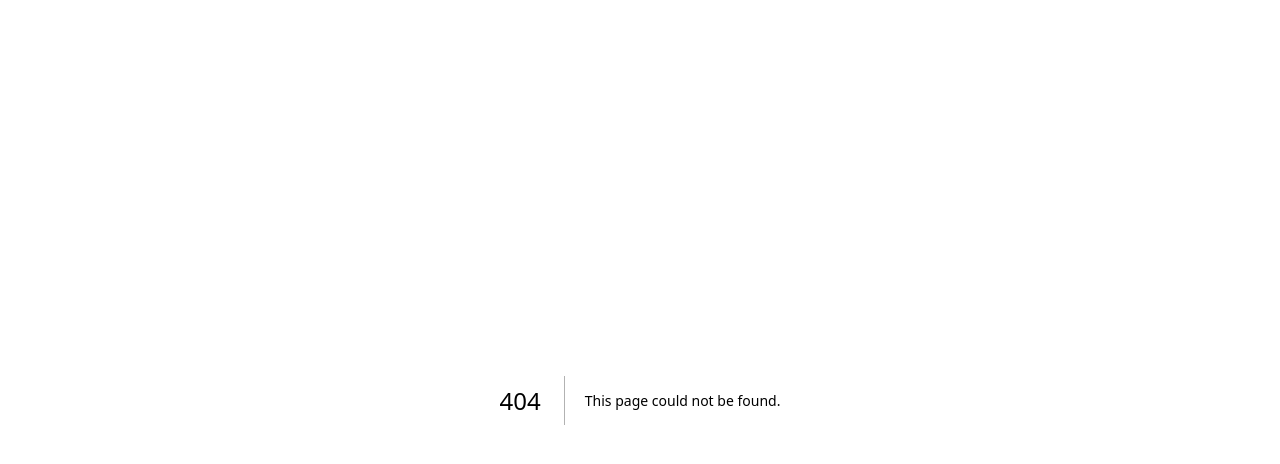
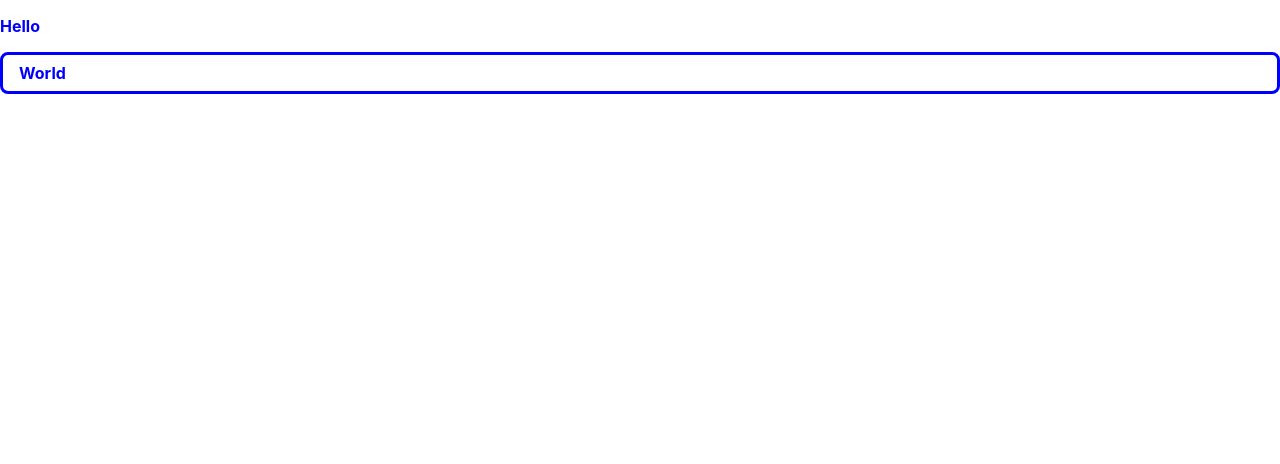
Before and after one commit to aaronsleepy/next-sample, a Next.js app: page /chap4/styled/inheritance-sample in a window 1280 px wide. Before the commit this address had no page. Shown: the top 464 px of the page. Built offline with nearby package versions, Linux system fonts and the light colour scheme.

Commit message:
ui: 상속을 이용한 styled 예제

```diff
--- /dev/null
+++ b/pages/chap4/styled/inheritance-sample.tsx
@@ -0,0 +1,29 @@
+import { NextPage } from "next";
+import styled from "styled-components";
+
+/**
+ * 스타일드 컴포넌트를 사용한 컴포넌트 구현
+ * - when: 스타일을 상속하여 재사용하고 싶을 때
+ * - 스타일 상속 사용하기 예제
+ */
+const Text = styled.p`
+    color: blue;
+    font-weight: bold;
+`
+
+const BorderedText = styled(Text)`
+    padding: 8px 16px;
+    border: 3px solid blue;
+    border-radius: 8px;
+`
+
+const Page: NextPage = () => {
+    return (
+        <div>
+            <Text>Hello</Text>
+            <BorderedText>World</BorderedText>
+        </div>
+    )
+}
+
+export default Page
```
